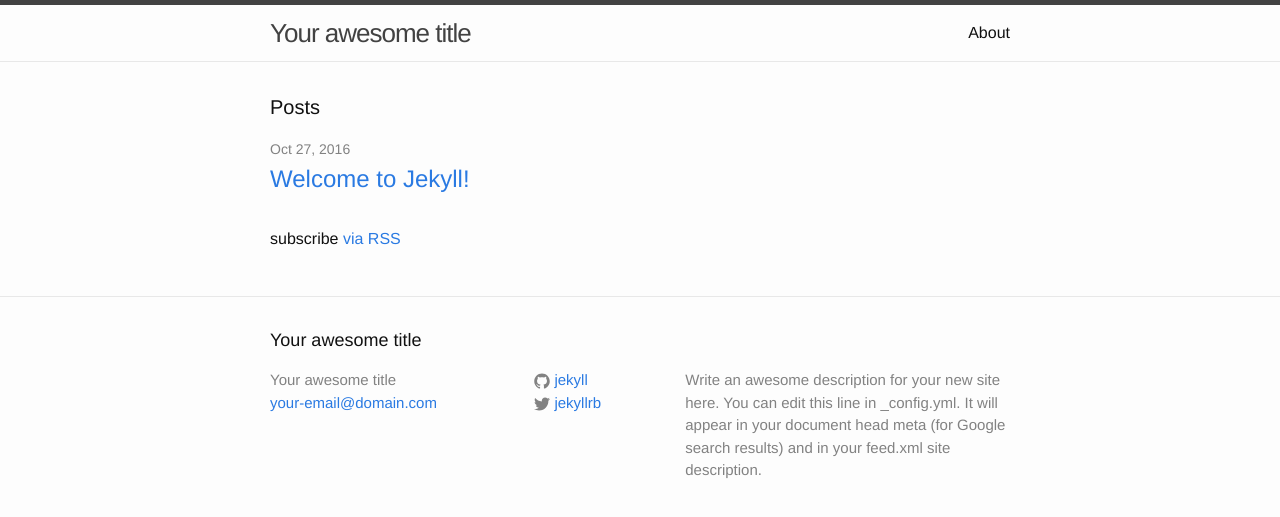
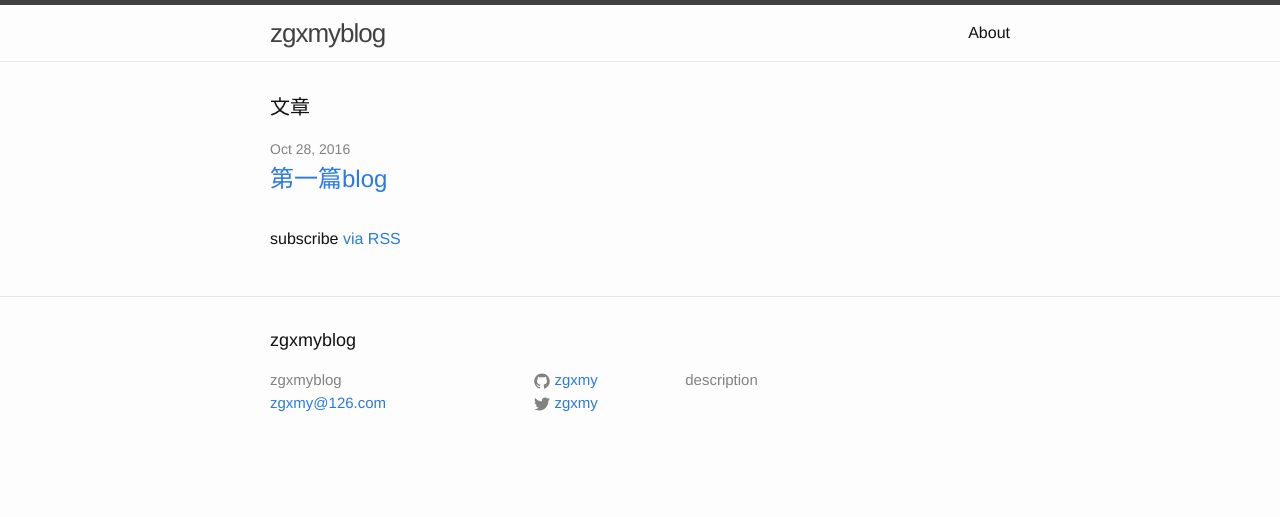
Before and after one commit to zgxmy/zgxmy.github.com, a Jekyll site: the page built from index.html, in a window 1280 px wide. Shown: the top 517 px of the page. Built offline with Jekyll 4.4.1, drawn with Linux system fonts in a browser that asks for light colours.

```diff
--- a/_config.yml
+++ b/_config.yml
@@ -6,16 +6,15 @@
 # 'jekyll serve'. If you change this file, please restart the server process.
 
 # Site settings
-title: Your awesome title
-email: your-email@domain.com
+title: zgxmyblog
+email: zgxmy@126.com
 description: > # this means to ignore newlines until "baseurl:"
-  Write an awesome description for your new site here. You can edit this
-  line in _config.yml. It will appear in your document head meta (for
-  Google search results) and in your feed.xml site description.
+   description
 baseurl: "" # the subpath of your site, e.g. /blog
-url: "http://yourdomain.com" # the base hostname & protocol for your site
-twitter_username: jekyllrb
-github_username:  jekyll
+url: "http://zgxmy.github.com" # the base hostname & protocol for your site
+twitter_username: zgxmy
+github_username:  zgxmy
+encoding: utf-8
 
 # Build settings
 markdown: kramdown
--- a/index.html
+++ b/index.html
@@ -4,7 +4,7 @@ layout: default
 
 <div class="home">
 
-  <h1 class="page-heading">Posts</h1>
+  <h1 class="page-heading">文章</h1>
 
   <ul class="post-list">
     {% for post in site.posts %}
```
Also changed, not shown: _posts/2016-10-27-welcome-to-jekyll.markdown (deleted, +0 -25 lines), _posts/2016-10-28-第一篇blog .markdown (added, +12 -0 lines).
